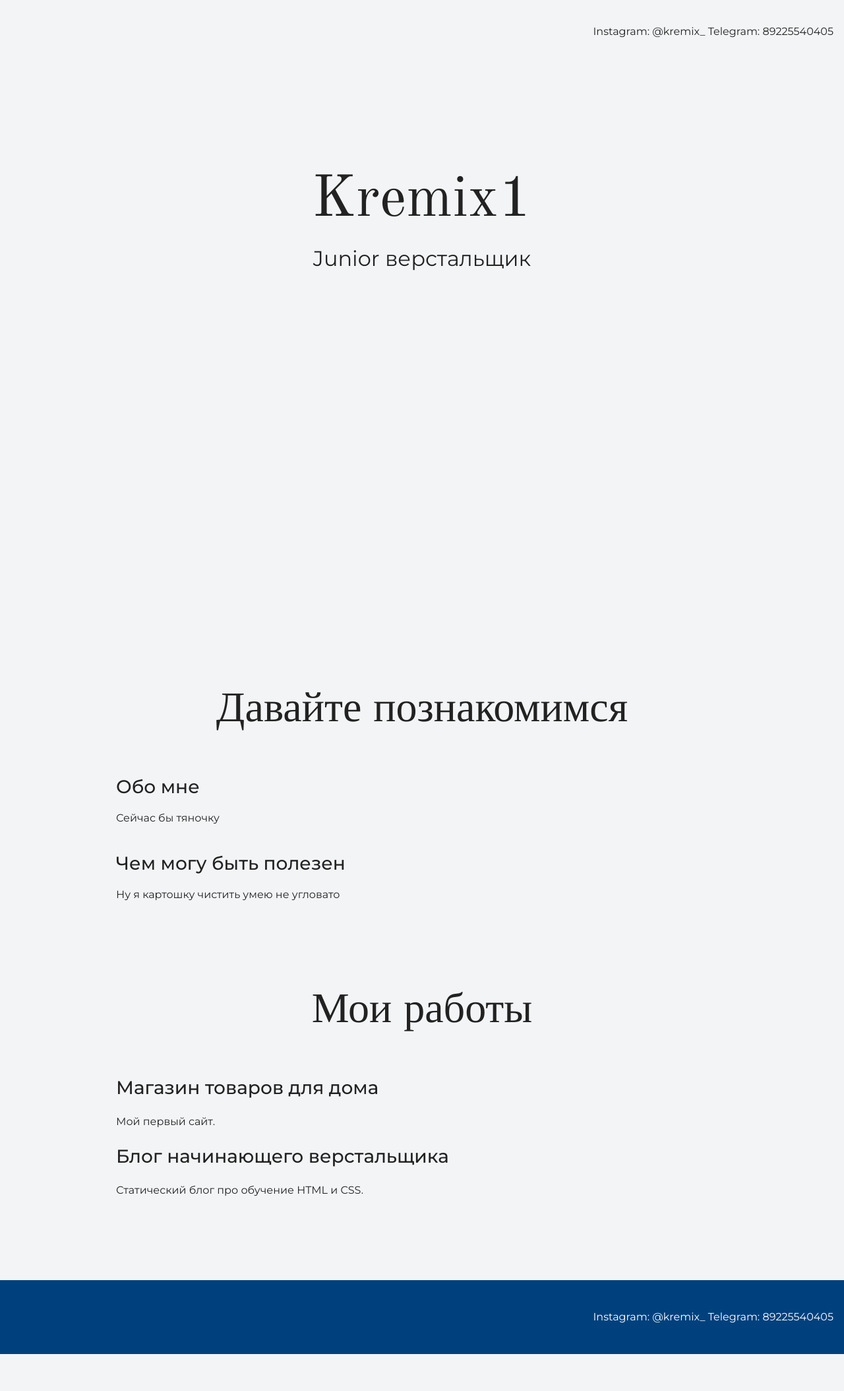
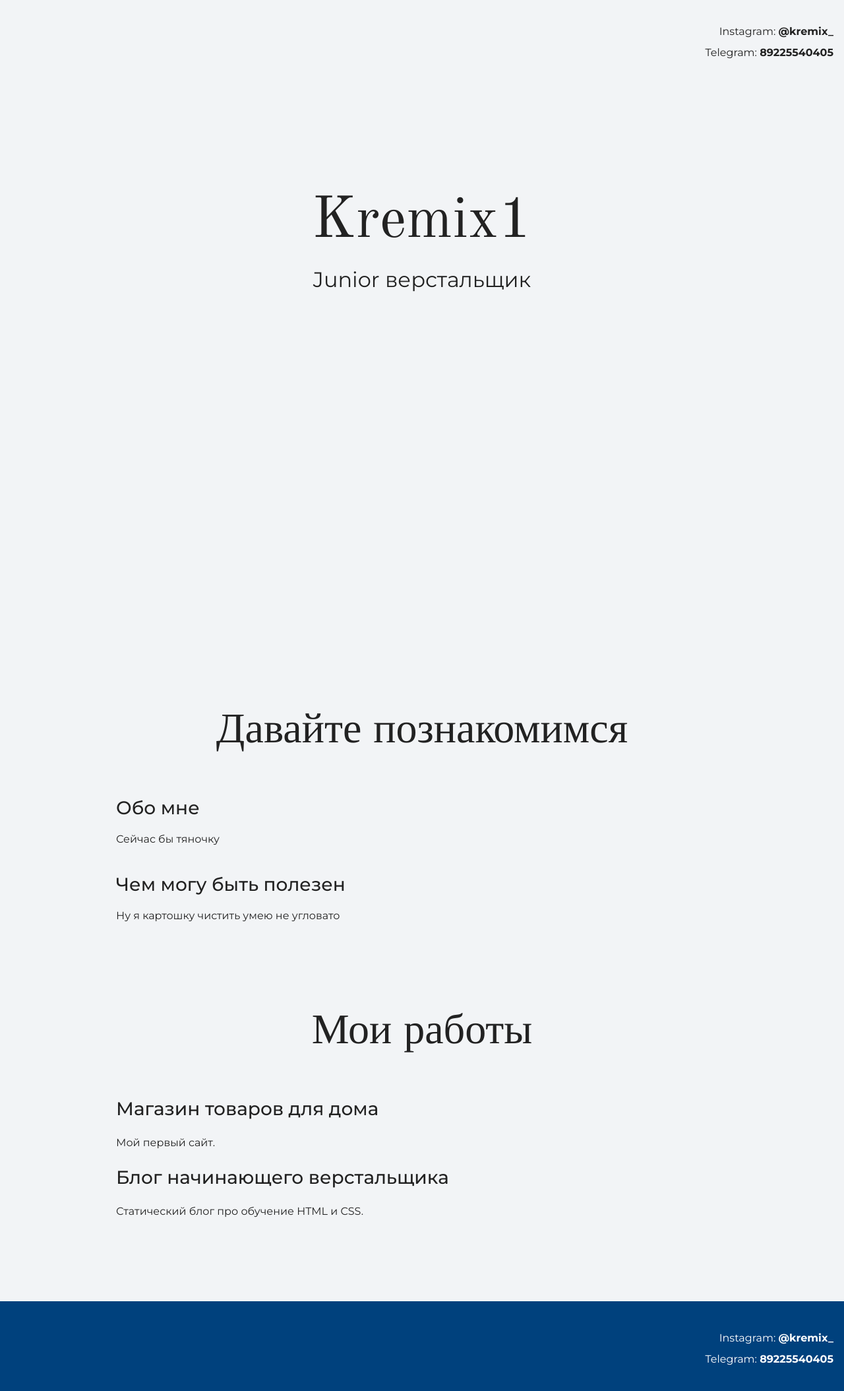
Before and after one commit to Kremix1/MyFirstSite, a plain HTML site: page index.html in a window 1280 px wide. Shown: the whole page at 66% size. Before the commit the page ends 2052 px from the top, so only its background shows below. Drawn offline with nearby package versions, Linux system fonts and the light colour scheme.

Commit message:
Changed contacts

```diff
--- a/index.html
+++ b/index.html
@@ -4,14 +4,14 @@
     <meta charset="UTF-8">
     <link rel="stylesheet" href="style.css">
     <link href="https://fonts.googleapis.com/css?family=Montserrat:400,500,700|Old+Standard+TT&display=swap&subset=cyrillic" rel="stylesheet">
-    <title>Junior Верстальщик AKA Говнокодер на месте</title>
+    <title>Kremix1-site</title>
   </head>
 
   <body>
     <header class="page-header">
         <div class="container">
-            Instagram: @kremix_
-            Telegram: 89225540405
+            Instagram: <b>@kremix_</b><br>
+            Telegram: <b>89225540405</b>
         </div>
       </header>
 
@@ -46,8 +46,8 @@
 
     <footer class="page-footer">
         <div class="container">
-            Instagram: @kremix_
-            Telegram: 89225540405
+            Instagram: <b>@kremix_</b><br>
+            Telegram: <b>89225540405</b>
         </div>
     </footer>
   </body>
```
